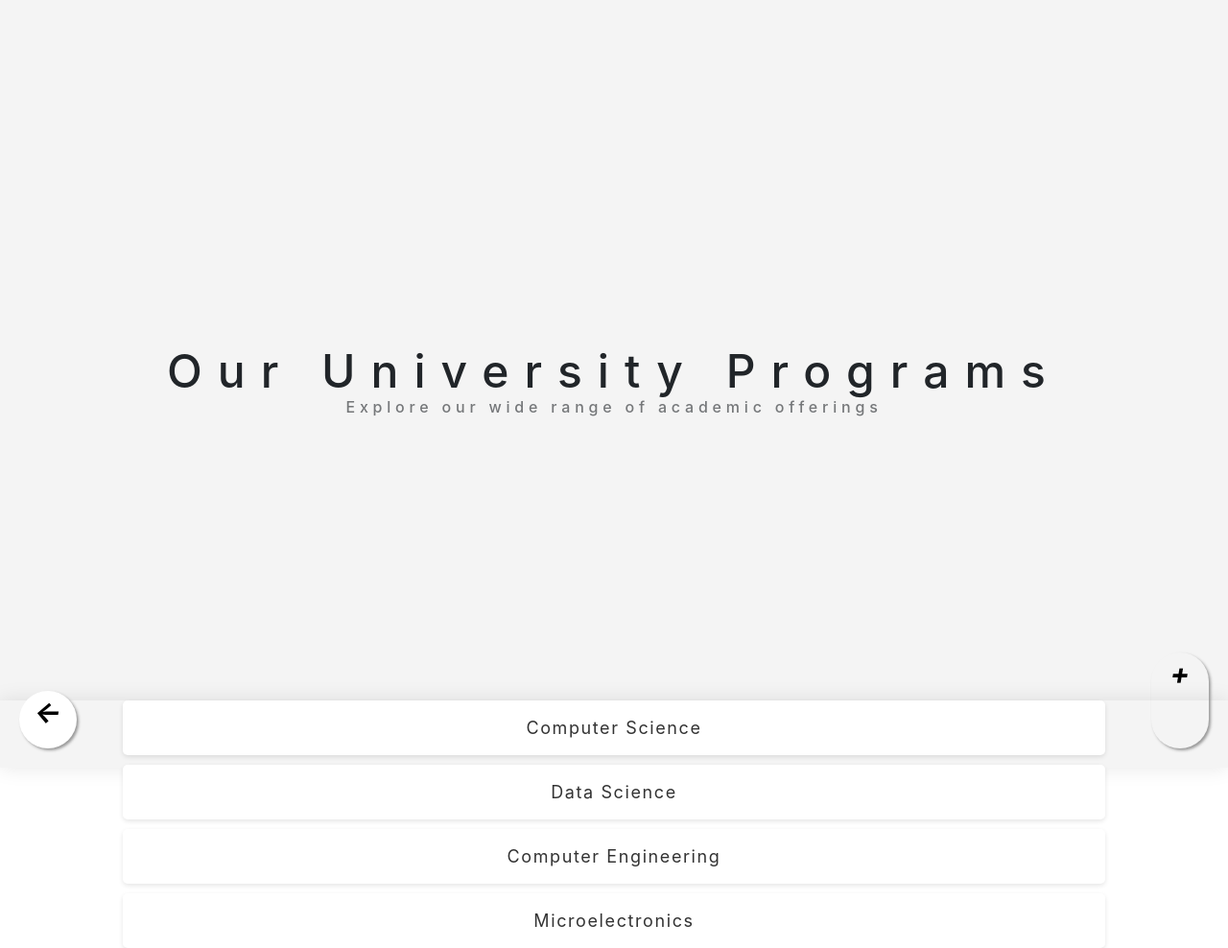
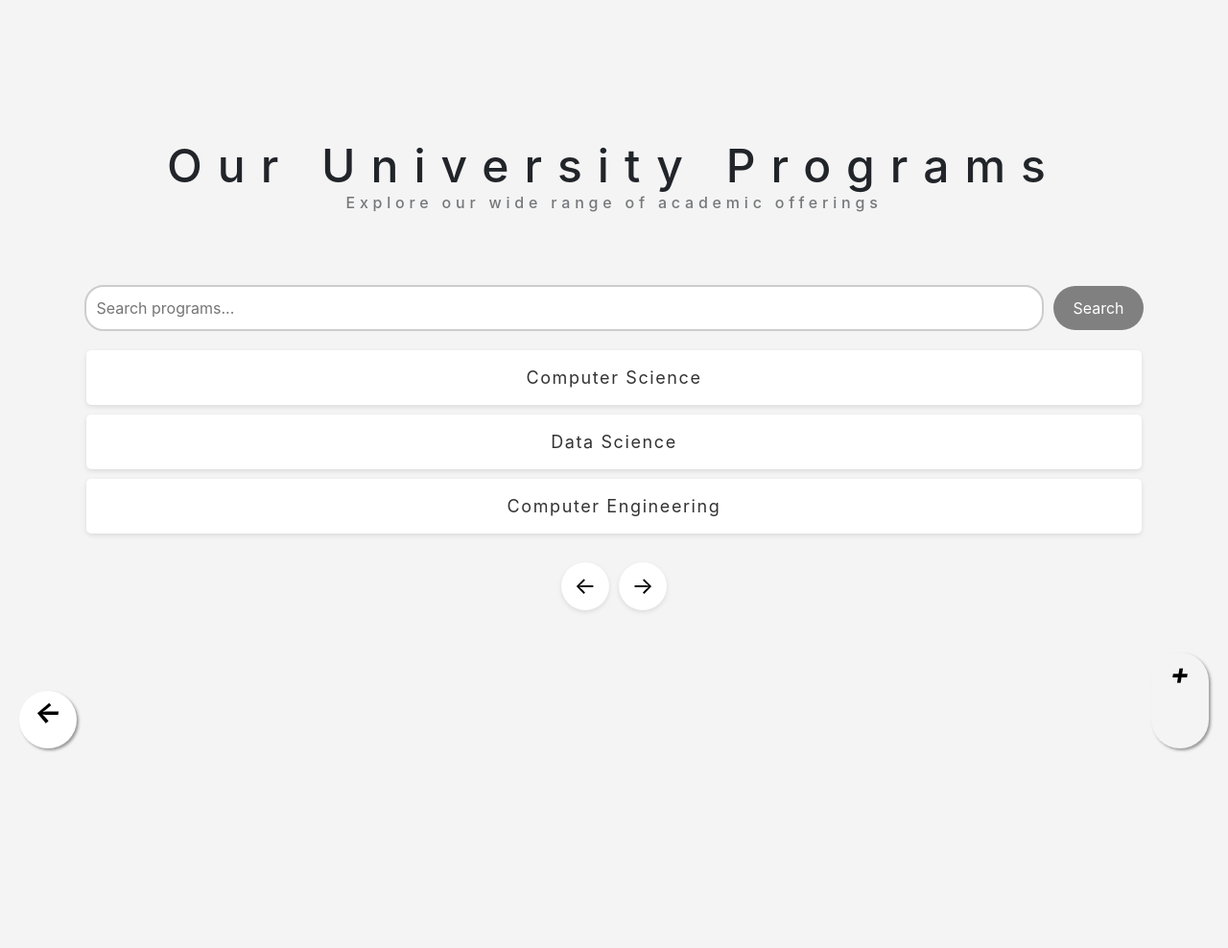
Before and after one commit to Erikba700/university_website, a Django app: page /programs/ in a window 1280 px wide. Shown: the whole page at 96% size. After the commit the page ends 783 px from the top, so only its background shows below. Run offline with Django 5.2, Linux system fonts and the light colour scheme; data comes from the database, SQL or seed files in the repository; both versions use the stored data as it was after the commit; some libraries are stand-ins or nearby versions.

Commit message:
pagination, search, front fix (programs)
added javascript pagination and search to programs page and fixed the design.

```diff
--- a/programs/urls.py
+++ b/programs/urls.py
@@ -1,9 +1,10 @@
 from django.urls import path
-from .views import ProgramListView, ProgramDetailView
+from .views import ProgramListView, ProgramDetailView, ProgramSearchView
 
 app_name = 'programs'
 
 urlpatterns = [
     path('programs/', ProgramListView.as_view(), name='program-list'),
     path('programs/<int:pk>/', ProgramDetailView.as_view(), name='program-detail'),
+    path('search/', ProgramSearchView.as_view(), name='program-search'),
 ]
--- a/programs/views.py
+++ b/programs/views.py
@@ -13,3 +13,22 @@
     model = Program
     template_name = 'programs/programs_details.html'
     context_object_name = 'program'
+
+
+class ProgramSearchView(ListView):
+    model = Program
+    template_name = 'programs/programs_list.html'
+    context_object_name = 'results'
+    paginate_by = 5
+
+    def get_queryset(self):
+        queryset = super().get_queryset()
+        query = self.request.GET.get('q')
+        if query:
+            queryset = queryset.filter(name__icontains=query)
+        return queryset
+
+    def get_context_data(self, **kwargs):
+        context = super().get_context_data(**kwargs)
+        context['query'] = self.request.GET.get('q', '')
+        return context
--- /dev/null
+++ b/static/css/list_pagination.css
@@ -0,0 +1,37 @@
+/* Pagination Controls */
+.custom-pagination-controls {
+    display: flex;
+    justify-content: center; /* Center the buttons horizontally */
+    align-items: center; /* Align buttons vertically */
+    gap: 10px; /* Add space between the buttons */
+    margin-top: 20px; /* Margin above the buttons */
+    margin-bottom: 10px; /* Margin below the buttons */
+    position: relative; /* Position relative for alignment */
+}
+
+/* Container for pagination controls, if used */
+.container {
+    padding-bottom: 10px; /* Ensures space at the bottom of the page */
+}
+
+/* Styling for previous and next buttons */
+.custom-prev-arrow, .custom-next-arrow {
+    background-color: white;
+    border-radius: 50%;
+    width: 50px;
+    height: 50px;
+    display: flex;
+    align-items: center;
+    justify-content: center;
+    box-shadow: 0 2px 5px rgba(0, 0, 0, 0.1);
+    z-index: 10;
+    cursor: pointer;
+    color: #000;
+    font-size: 24px; /* Adjust font size for arrows */
+}
+
+/* Hover effects for pagination buttons */
+.custom-prev-arrow:hover, .custom-next-arrow:hover {
+    background-color: #000;
+    color: #fff;
+}
--- /dev/null
+++ b/static/css/search.css
@@ -0,0 +1,39 @@
+.search-form {
+    display: flex;
+    justify-content: center;
+    align-items: center;
+    gap: 10px;
+    margin: 20px auto;
+}
+
+.search-input {
+    width: 1000px !important;
+    padding: 10px;
+    border-radius: 20px;
+    border: 2px solid #ccc;
+    font-size: 16px;
+}
+
+.search-button {
+    padding: 11px 20px;
+    border-radius: 25px;
+    border: none;
+    background-color: gray;
+    color: #fff;
+    font-size: 16px;
+    cursor: pointer;
+    transition: background-color 0.3s ease;
+}
+
+.search-button:hover {
+    background-color: #191970;
+}
+ul {
+    margin-top: 10px;
+    list-style: none;
+    padding: 0;
+}
+
+li {
+    margin-bottom: 10px; /* Add some spacing between list items */
+}
--- /dev/null
+++ b/static/js/list_pagination.js
@@ -0,0 +1,32 @@
+document.addEventListener("DOMContentLoaded", function() {
+    const programs = document.querySelectorAll(".et-hero-tab");
+    const programsPerPage = 3;
+    let currentPage = 0;
+
+    function displayPrograms() {
+        programs.forEach((program, index) => {
+            if (index >= currentPage * programsPerPage && index < (currentPage + 1) * programsPerPage) {
+                program.style.display = "block";
+            } else {
+                program.style.display = "none";
+            }
+        });
+    }
+
+    displayPrograms();
+
+    document.getElementById("custom-next-btn").addEventListener("click", function() {
+        const maxPage = Math.ceil(programs.length / programsPerPage) - 1;
+        if (currentPage < maxPage) {
+            currentPage++;
+            displayPrograms();
+        }
+    });
+
+    document.getElementById("custom-prev-btn").addEventListener("click", function() {
+        if (currentPage > 0) {
+            currentPage--;
+            displayPrograms();
+        }
+    });
+});
--- a/static/js/redirect.js
+++ b/static/js/redirect.js
@@ -1,10 +1,8 @@
 document.addEventListener('DOMContentLoaded', function() {
-    // Select the return button by its ID
     const returnButton = document.getElementById('returnButton');
 
     const redirectUrl = returnButton.getAttribute('data-url');
 
-    // Add a click event listener to the button
     returnButton.addEventListener('click', function() {
         window.location.href = redirectUrl; // Redirect to the specified URL
     });
--- a/templates/programs/programs_list.html
+++ b/templates/programs/programs_list.html
@@ -7,18 +7,43 @@
     <link rel="stylesheet" href="{% static 'css/navbar.css' %}">
     <link rel="stylesheet" href="{% static 'css/additionButton.css' %}">
     <link rel="stylesheet" href="{% static 'css/listing.css' %}">
+    <link rel="stylesheet" href="{% static 'css/search.css' %}">
+    <link rel="stylesheet" href="{% static 'css/list_pagination.css' %}">
     <script src="https://ajax.googleapis.com/ajax/libs/jquery/3.5.1/jquery.min.js"></script>
     <link rel="stylesheet" href="https://stackpath.bootstrapcdn.com/bootstrap/4.5.2/css/bootstrap.min.css">
 </head>
 <body>
 <section class="et-hero-tabs">
     <h1>Our University Programs</h1>
-    <h3>Explore our wide range of academic offerings</h3>
-    <div class="et-hero-tabs-container">
-        {% for program in programs %}
-        <a class="et-hero-tab" href="{% url 'programs:program-detail' program.pk %}">{{ program.name }}</a>
-        {% endfor %}
-        <span class="et-hero-tab-slider"></span>
+    <h3>Explore our wide range of academic offerings</h3><br><br>
+    <form class="search-form" method="GET" action="{% url 'programs:program-search' %}">
+        <input type="text" class="search-input" name="q" placeholder="Search programs..." value="{{ request.GET.q }}">
+        <button type="submit" class="search-button">Search</button>
+    </form>
+    {% if query %}
+        {% if results %}
+            <ul>
+            {% for result in results %}
+                <div class="center">
+                    <a style="width:1100px;" class="et-hero-tab" href="{% url 'programs:program-detail' result.pk %}">{{ result.name }}</a>
+                </div>
+            {% endfor %}
+            </ul>
+        {% else %}
+            <p>No results found.</p>
+        {% endif %}
+    {% endif %}
+    {% for program in programs %}
+    <div class="center">
+        <a style="width:1100px;" class="et-hero-tab" href="{% url 'programs:program-detail' program.pk %}">{{ program.name }}</a>
+    </div>
+    {% endfor %}
+    <span class="et-hero-tab-slider"></span>
+    <div class="container">
+        <div class="custom-pagination-controls">
+            <div id="custom-prev-btn" class="custom-prev-arrow">←</div>
+            <div id="custom-next-btn" class="custom-next-arrow">→</div>
+        </div>
     </div>
     <div class="float">
         <i class="my-float">+</i>
@@ -30,7 +55,7 @@
         <i class="my-float">←</i>
     </div>
 </section>
-
+<script src="{% static 'js/list_pagination.js' %}" defer></script>
 <script src="{% static 'js/redirect.js' %}" defer></script>
 </body>
 </html>
```
Also changed, not shown: db.sqlite3.
